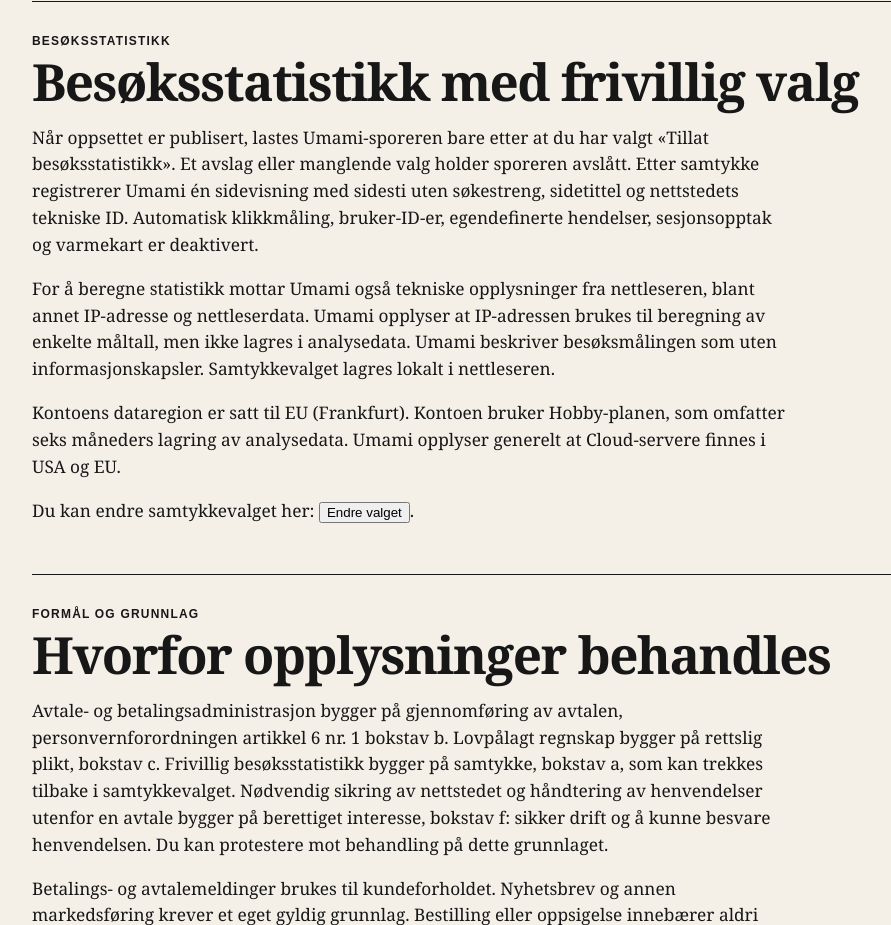
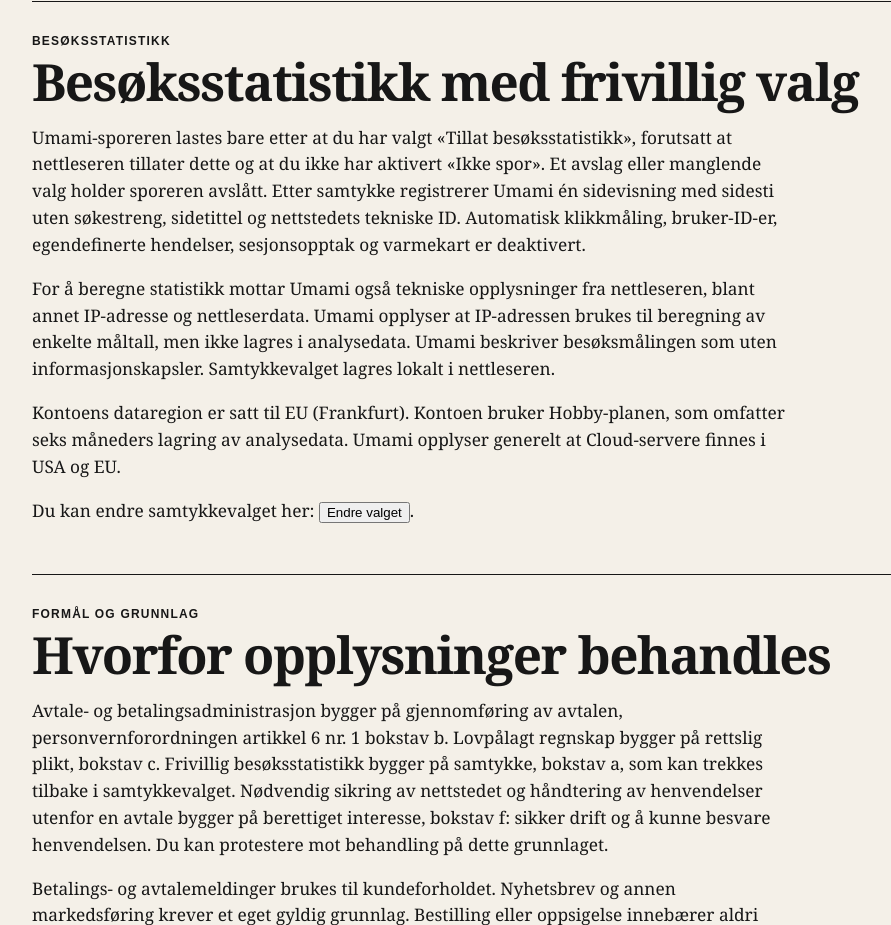
Before and after one commit to novosilencio-cmyk/newsroom-web, a plain HTML site: page public/privacy.html in a window 1280 px wide. Shown: the part 960-1885 px from the top of the page, without its empty margins (42-933 px from the left). Drawn offline with Linux system fonts and the light colour scheme.

Commit message:
Align analytics consent wording with active fail-closed site adapter

```diff
--- a/public/privacy.html
+++ b/public/privacy.html
@@ -8,7 +8,7 @@
 <main id="reader-main" tabindex="-1">
 <section class="lead"><p class="kicker">Behandlingsansvarlig</p><h2>Hvem er ansvarlig?</h2><p class="lead-deck">MOE JOE ALDEMA, org.nr. 927 532 573. Kontakt: <a href="mailto:support@experimentalnewsroom.org">support@experimentalnewsroom.org</a>.</p></section>
 <section class="section-block"><p class="kicker">Abonnement og betaling</p><h2>Opplysninger ved bestilling</h2><p class="measure">Ved bestilling gjennom Stripe behandles e-postadresse, navn, valgt abonnement, pris, betalingsperiode, betalingsstatus, kunde- og betalingsreferanser og nødvendige fakturaopplysninger. Opplysningene kommer fra deg og betalingsleverandøren. Vi bruker dem til å bekrefte og følge opp avtalen, håndtere fornyelse, oppsigelse, kundeservice, feil og refusjoner og føre regnskap. Stripe håndterer kortopplysningene på sin betalingsside. Nettstedet samler aldri inn kortnummer.</p><p class="measure">Opplysninger fra tidligere engangsstøtte brukes fortsatt til nødvendig administrasjon, regnskap og refusjoner.</p><p class="measure">Behandlingsansvarlig er MOE JOE ALDEMA, org.nr. 927 532 573. <a href="contact.html">Registrert forretningsadresse og kontaktopplysninger</a> er samlet på virksomhetssiden.</p></section>
-<section class="section-block"><p class="kicker">Besøksstatistikk</p><h2>Besøksstatistikk med frivillig valg</h2><p class="measure">Når oppsettet er publisert, lastes Umami-sporeren bare etter at du har valgt «Tillat besøksstatistikk». Et avslag eller manglende valg holder sporeren avslått. Etter samtykke registrerer Umami én sidevisning med sidesti uten søkestreng, sidetittel og nettstedets tekniske ID. Automatisk klikkmåling, bruker-ID-er, egendefinerte hendelser, sesjonsopptak og varmekart er deaktivert.</p><p class="measure">For å beregne statistikk mottar Umami også tekniske opplysninger fra nettleseren, blant annet IP-adresse og nettleserdata. Umami opplyser at IP-adressen brukes til beregning av enkelte måltall, men ikke lagres i analysedata. Umami beskriver besøksmålingen som uten informasjonskapsler. Samtykkevalget lagres lokalt i nettleseren.</p><p class="measure">Kontoens dataregion er satt til EU (Frankfurt). Kontoen bruker Hobby-planen, som omfatter seks måneders lagring av analysedata. Umami opplyser generelt at Cloud-servere finnes i USA og EU.</p><p class="measure">Du kan endre samtykkevalget her: <button type="button" data-analytics-consent-reopen>Endre valget</button>.</p>
+<section class="section-block"><p class="kicker">Besøksstatistikk</p><h2>Besøksstatistikk med frivillig valg</h2><p class="measure">Umami-sporeren lastes bare etter at du har valgt «Tillat besøksstatistikk», forutsatt at nettleseren tillater dette og at du ikke har aktivert «Ikke spor». Et avslag eller manglende valg holder sporeren avslått. Etter samtykke registrerer Umami én sidevisning med sidesti uten søkestreng, sidetittel og nettstedets tekniske ID. Automatisk klikkmåling, bruker-ID-er, egendefinerte hendelser, sesjonsopptak og varmekart er deaktivert.</p><p class="measure">For å beregne statistikk mottar Umami også tekniske opplysninger fra nettleseren, blant annet IP-adresse og nettleserdata. Umami opplyser at IP-adressen brukes til beregning av enkelte måltall, men ikke lagres i analysedata. Umami beskriver besøksmålingen som uten informasjonskapsler. Samtykkevalget lagres lokalt i nettleseren.</p><p class="measure">Kontoens dataregion er satt til EU (Frankfurt). Kontoen bruker Hobby-planen, som omfatter seks måneders lagring av analysedata. Umami opplyser generelt at Cloud-servere finnes i USA og EU.</p><p class="measure">Du kan endre samtykkevalget her: <button type="button" data-analytics-consent-reopen>Endre valget</button>.</p>
 </section>
 <section class="section-block"><p class="kicker">Formål og grunnlag</p><h2>Hvorfor opplysninger behandles</h2><p class="measure">Avtale- og betalingsadministrasjon bygger på gjennomføring av avtalen, personvernforordningen artikkel 6 nr. 1 bokstav b. Lovpålagt regnskap bygger på rettslig plikt, bokstav c. Frivillig besøksstatistikk bygger på samtykke, bokstav a, som kan trekkes tilbake i samtykkevalget. Nødvendig sikring av nettstedet og håndtering av henvendelser utenfor en avtale bygger på berettiget interesse, bokstav f: sikker drift og å kunne besvare henvendelsen. Du kan protestere mot behandling på dette grunnlaget.</p><p class="measure">Betalings- og avtalemeldinger brukes til kundeforholdet. Nyhetsbrev og annen markedsføring krever et eget gyldig grunnlag. Bestilling eller oppsigelse innebærer aldri samtykke til markedsføring. Offentlig anerkjennelse av abonnenter krever et separat, frivillig valg.</p></section>
 <section class="section-block"><p class="kicker">Mottakere og lagring</p><h2>Leverandører og oppbevaring</h2><p class="measure">Stripe behandler betaling, kundeportal og abonnement. Bank og relevante regnskapsleverandører kan motta nødvendige opplysninger for betaling og regnskap. Nettstedet leveres gjennom one.com, som ved besøk mottar tekniske forespørsler fra nettleseren. Umami brukes til besøksstatistikk etter samtykke som beskrevet ovenfor. Personopplysninger selges aldri.</p><p class="measure">Kontakt- og avtaleopplysninger beholdes under kundeforholdet og så lenge de trengs for oppfølging av oppsigelse, refusjon eller en konkret tvist. Regnskapsdokumentasjon beholdes i lovpålagt oppbevaringstid. Andre opplysninger slettes når det konkrete formålet opphører. Opplysninger som leverandører behandler for egne lovpålagte formål, følger også deres regler.</p><p class="measure">Leverandørene kan behandle opplysninger utenfor EØS. Der personvernregelverket krever overføringsgrunnlag, skal overføringen bygge på en gyldig ordning, for eksempel en beslutning om tilstrekkelig beskyttelse eller standard personvernbestemmelser med nødvendige tilleggstiltak. Kontakt oss for informasjon om den konkrete behandlingen og overføringsgrunnlaget.</p><p><a href="https://stripe.com/privacy">Stripes personverninformasjon</a> · <a href="https://umami.is/privacy">Umamis personverninformasjon</a></p></section>
```
